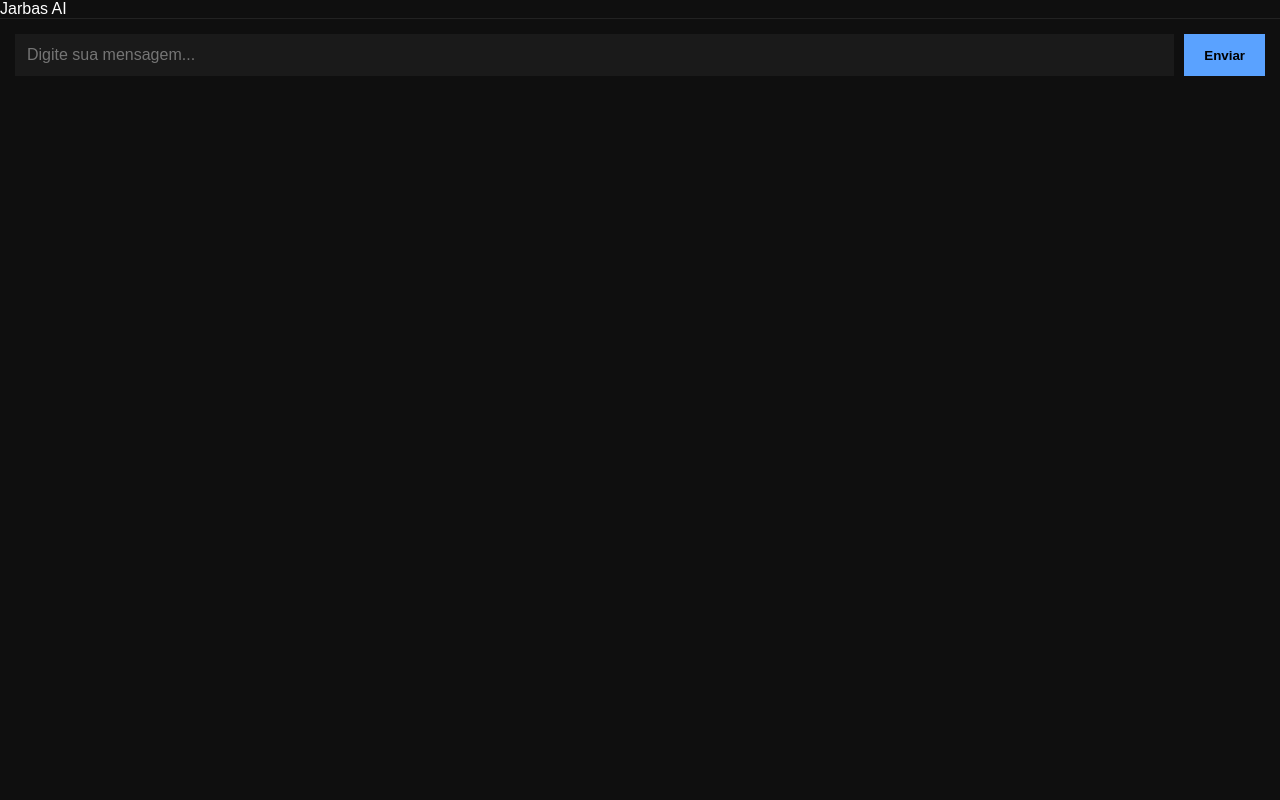
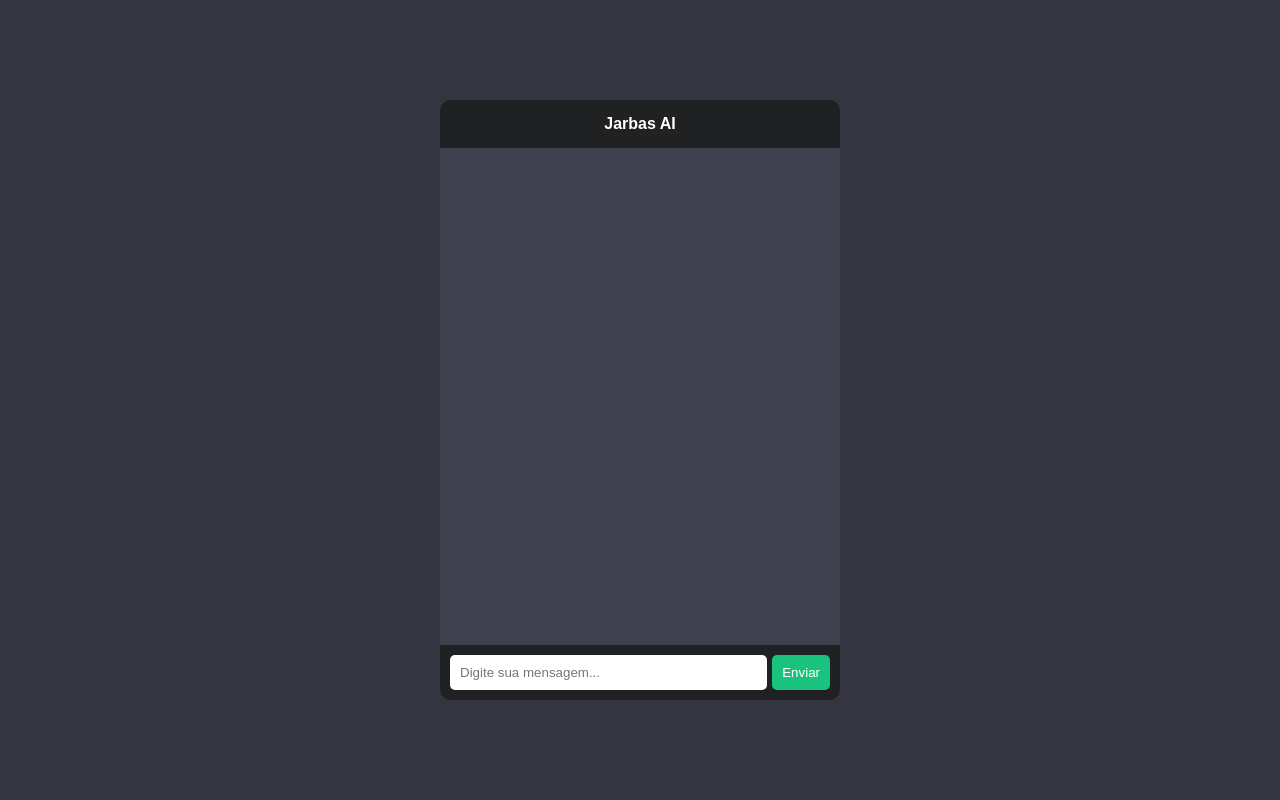
Before and after one commit to jeancarlosfaveros0103-cpu/jarbas-ai, a Flask app: page / in a window 1280 px wide. Run offline with Flask 3, Linux system fonts and the light colour scheme.

Commit message:
Update style.css

```diff
--- a/static/style.css
+++ b/static/style.css
@@ -1,59 +1,74 @@
 body {
+    background-color: #343541;
+    font-family: Arial, sans-serif;
     margin: 0;
-    background: #0f0f0f;
-    font-family: Arial, sans-serif;
-    color: white;
+    height: 100vh;
+    display: flex;
+    justify-content: center;
+    align-items: center;
 }
 
-.chat {
-    max-width: 800px;
-    margin: auto;
-    height: 100vh;
+.chat-container {
+    width: 400px;
+    height: 600px;
+    background: #40414f;
     display: flex;
     flex-direction: column;
+    border-radius: 10px;
+    overflow: hidden;
 }
 
-.messages {
+.chat-header {
+    background: #202123;
+    color: white;
+    padding: 15px;
+    text-align: center;
+    font-weight: bold;
+}
+
+.chat-box {
     flex: 1;
-    padding: 20px;
+    padding: 10px;
     overflow-y: auto;
 }
 
 .msg {
-    margin-bottom: 15px;
-    line-height: 1.5;
+    max-width: 80%;
+    padding: 10px;
+    margin: 8px;
+    border-radius: 8px;
+    color: white;
 }
 
 .user {
-    color: #5aa2ff;
+    background: #19c37d;
+    align-self: flex-end;
 }
 
-.jarbas {
-    color: #aaffaa;
+.bot {
+    background: #565869;
+    align-self: flex-start;
 }
 
 .input-area {
     display: flex;
-    padding: 15px;
-    border-top: 1px solid #222;
+    background: #202123;
+    padding: 10px;
 }
 
 input {
     flex: 1;
-    padding: 12px;
-    background: #1a1a1a;
+    padding: 10px;
     border: none;
-    color: white;
-    font-size: 16px;
-    outline: none;
+    border-radius: 5px;
 }
 
 button {
-    margin-left: 10px;
-    padding: 12px 20px;
-    background: #5aa2ff;
+    margin-left: 5px;
+    padding: 10px;
     border: none;
-    color: black;
-    font-weight: bold;
+    background: #19c37d;
+    color: white;
+    border-radius: 5px;
     cursor: pointer;
 }
```
